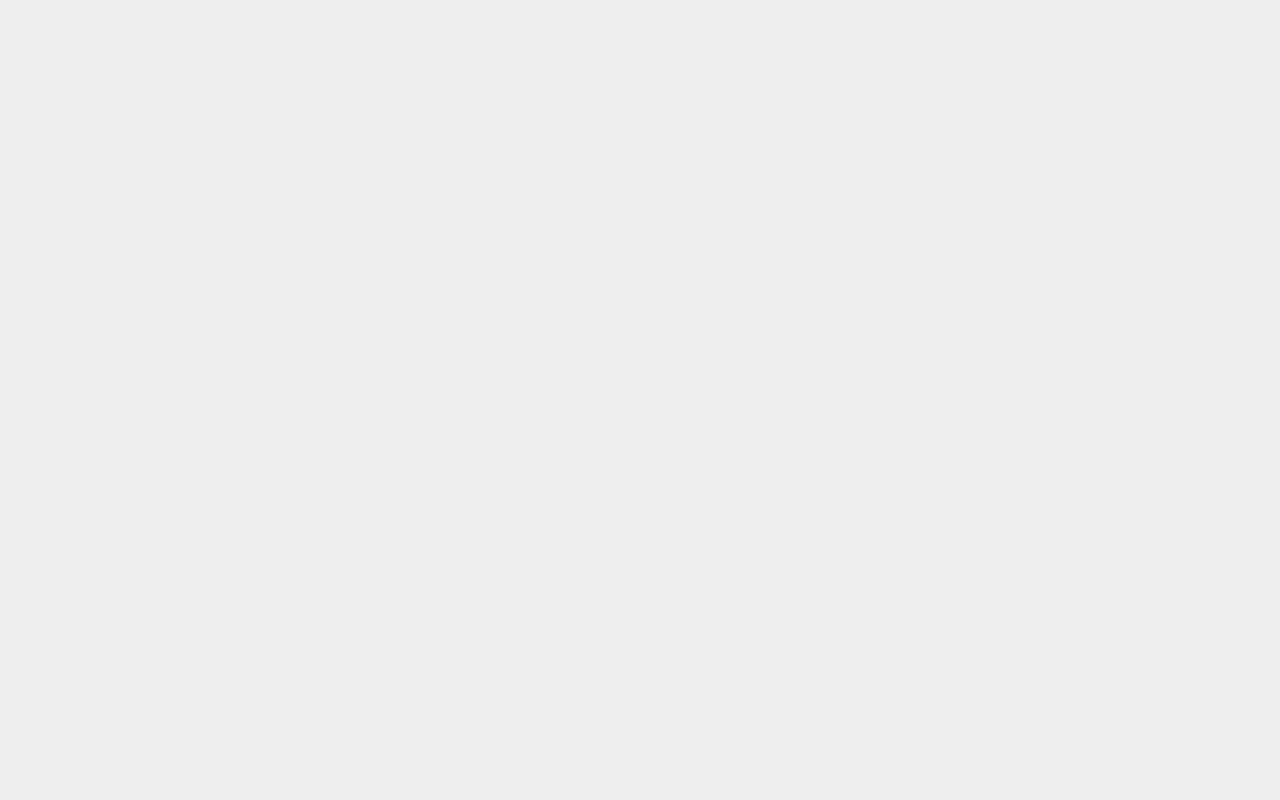
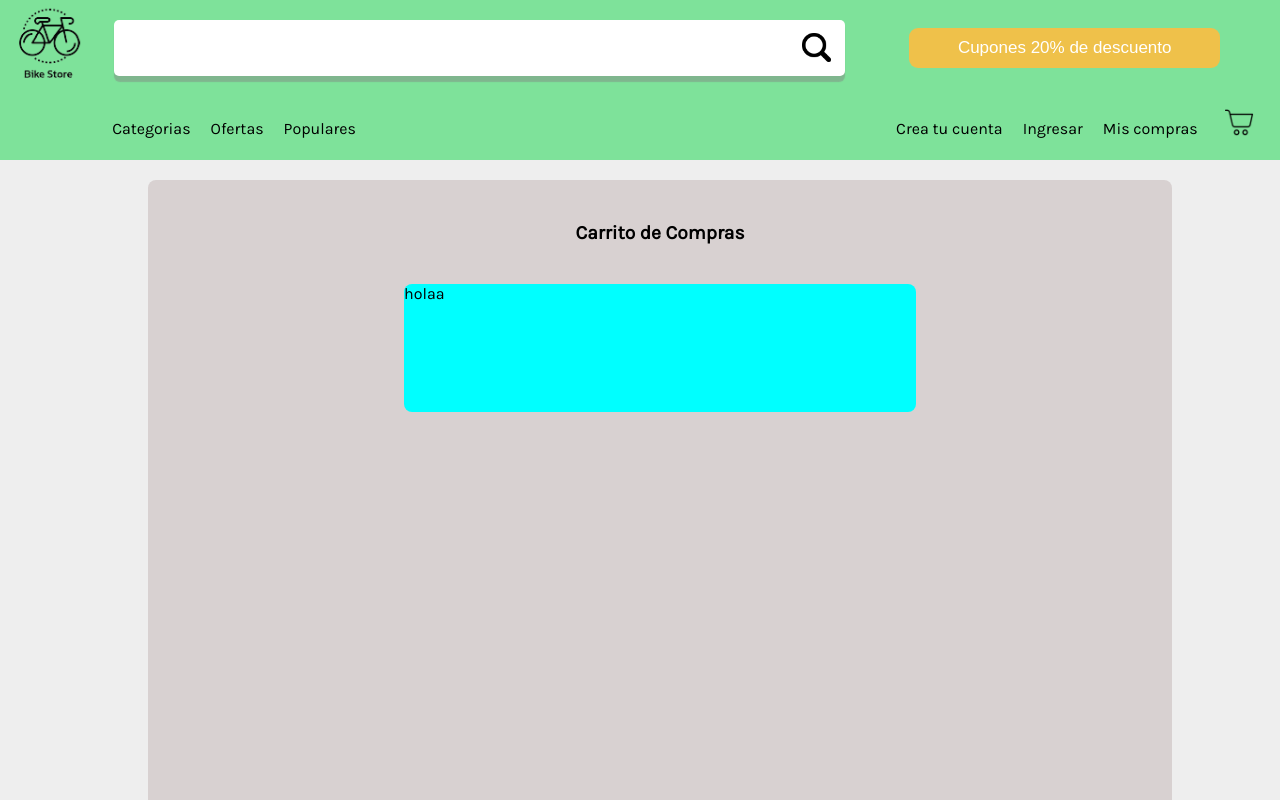
Before and after one commit to DRK-V/BikeStore, a React (Vite) app in the folder frontend/: page /Carrito_compras in a window 1280 px wide. Before the commit this address had no page. Shown: the top 800 px of the page. Built offline with nearby package versions, Linux system fonts and the light colour scheme.

Commit message:
actualizacion carrito de compras

```diff
--- /dev/null
+++ b/frontend/src/components/Item_cart.jsx
@@ -0,0 +1,9 @@
+import '../css/carrito_compras.css'
+
+export const Item_cart = () => {
+  return (
+    <div className="Cart_compras_carrito">
+      holaa
+    </div>
+  )
+}
--- /dev/null
+++ b/frontend/src/css/carrito_compras.css
@@ -0,0 +1,36 @@
+.car_comp{
+    position: relative;
+    margin: 20px;
+    width: 80%;
+    height: 80vh;
+    left: 10%;
+    background-color: rgb(216, 209, 209);
+    border-radius: .5rem;
+    display: flex;
+    flex-direction: column;
+    align-items: center;
+
+}
+
+
+
+.car_comp > h1{
+    width: 100%;
+    height: 10%;
+    display: flex;
+    justify-content: center;
+    align-items: center;
+    font-size: 1.2em;
+}
+
+/* aca va el de los conotenedores */
+.Cart_compras_carrito{
+    width: 50%;
+    height: 20%;
+    background-color: aqua;
+    position: relative;
+    display: flex;
+    border-radius: .5rem;
+
+
+}
--- a/frontend/src/page/App.jsx
+++ b/frontend/src/page/App.jsx
@@ -9,6 +9,7 @@ import {Loading} from '../components/Loading';
 import { Payment } from './Payment';
 import '../css/main.css'
 import '../css/animation.css'
+import { Carrito_compras } from './Carrito_compras';
 function App() {
   const [isLoading, setIsLoading] = useState(true);
 
@@ -32,6 +33,7 @@ function App() {
             <Route path="/details" element={<Bike_details />} />
             <Route path="/Login" element={<Login />} />
             <Route path="/payment" element={<Payment />} />
+            <Route path="/Carrito_compras" element={<Carrito_compras />} />
           </Routes>
         </Router>
       )}
--- /dev/null
+++ b/frontend/src/page/Carrito_compras.jsx
@@ -0,0 +1,19 @@
+import { Footer } from '../components/Footer'
+import { Item_cart } from '../components/Item_cart'
+import { Navbar } from '../components/Navbar'
+import '../css/carrito_compras.css'
+
+export const Carrito_compras = () => {
+  return (
+    <>
+    <Navbar />
+    <div className='car_comp'>
+        <h1>Carrito de Compras</h1>
+        <Item_cart/>
+
+    </div>
+
+    <Footer />
+    </>
+  )
+}
```
